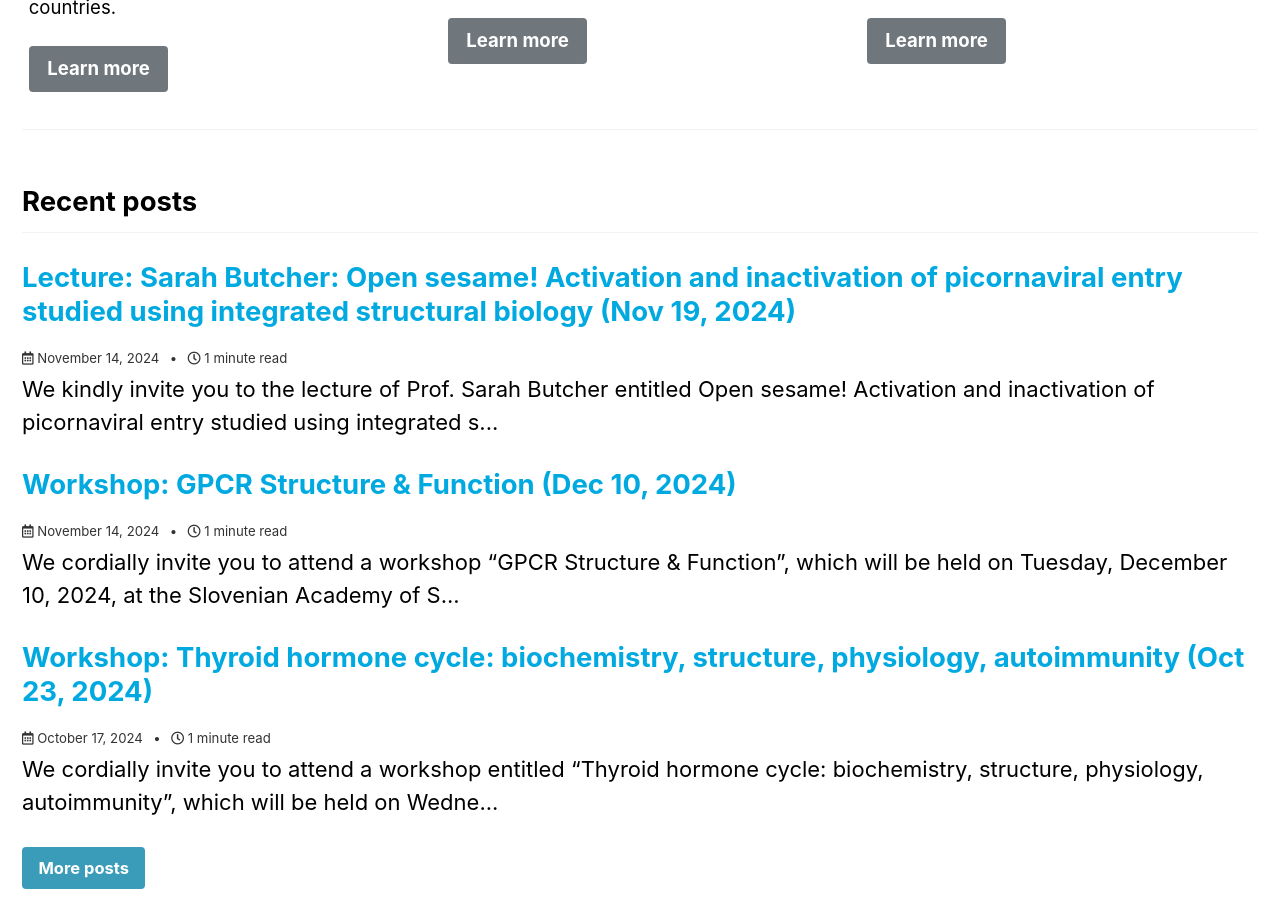
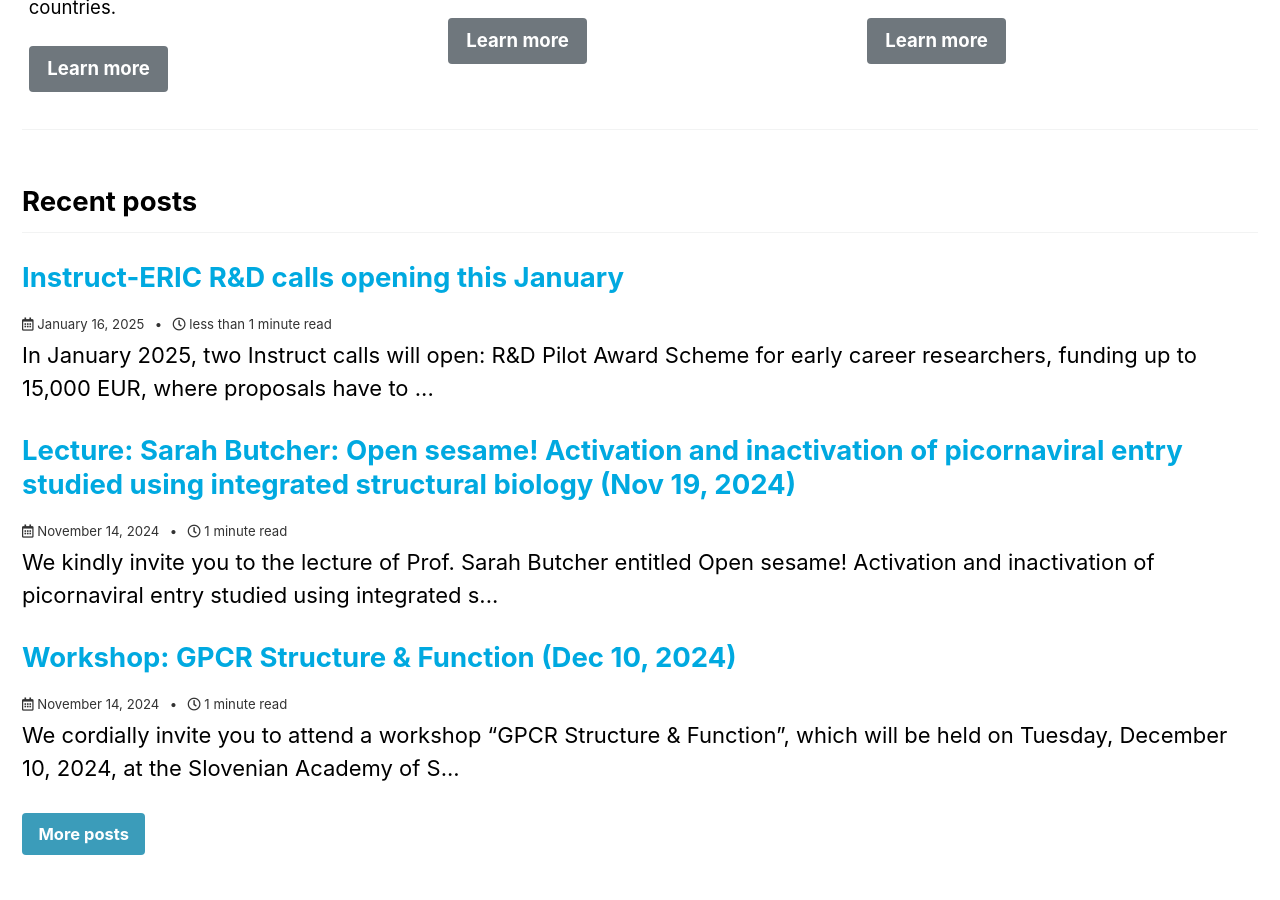
Before and after one commit to InstructSI/instructsi.github.io, a Jekyll site: the page built from _pages/home.md, in a window 1280 px wide and 900 px high, scrolled down 969 px. Built offline with Jekyll 4.4.1, drawn with Linux system fonts in a browser that asks for light colours; cached includes are drawn as plain includes.

Commit message:
Added post on Instruct-ERIC call for 2025-01

```diff
--- /dev/null
+++ b/_posts/2025-01-16-instruct-eric-calls-2025-01.md
@@ -0,0 +1,15 @@
+---
+title: "Instruct-ERIC R&D calls opening this January"
+categories:
+  - Call
+tags:
+  - instruct-eric
+  - funding
+  - research
+---
+
+In January 2025, two Instruct calls will open:
+- [**R&D Pilot Award Scheme**](https://instruct-eric.org/rd-pilot-project-awards) for early career researchers, funding up to 15,000 EUR, where proposals have to involve aspects of technology/software development within integrative structural biology (call open from January 15 to Match 19, 2025), and
+- [**TechDev Funding**](https://instruct-eric.org/tech-dev-funding) with funding up to 30,000 EUR, open to all researchers, however limited to specific structural biology aspects. Call will be open from January 29 to April 10, 2025.
+
+Details available via respective links above.
```
Also changed, not shown: _posts/2024-06-06-instruct-call-early-career-researchers-internships.md (+1 -0 lines).
